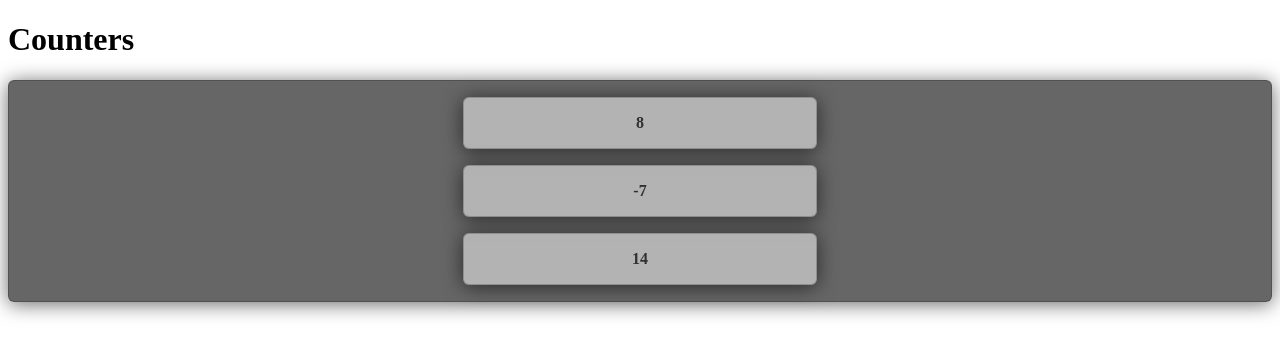
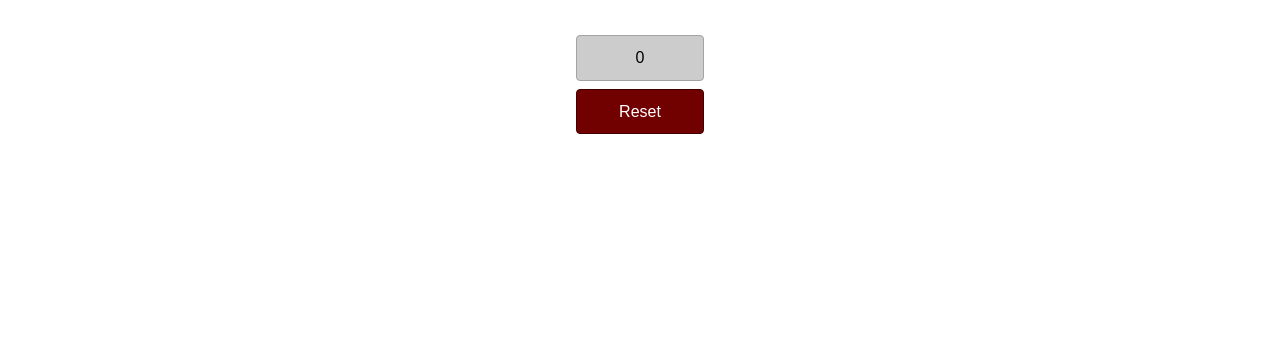
Before and after one commit to sunilkumarba/reactjs-lab, a React (Create React App) app: page / in a window 1280 px wide. Shown: the top 356 px of the page. Built offline with nearby package versions, Linux system fonts and the light colour scheme.

Commit message:
Update 7 files Added Click Counter page and components

```diff
--- a/src/App.jsx
+++ b/src/App.jsx
@@ -1,12 +1,14 @@
-import CountersPage from "pages/CountersPage";
-import UsersListPage from "pages/UsersListPage";
+// import CountersPage from "pages/CountersPage";
+// import UsersListPage from "pages/UsersListPage";
+import ClickCounterPage from "pages/ClickCounterPage/ClickCounterPage";
 import "./styles.css";
 
 export default function App() {
   return (
     <>
       {/* <UsersListPage /> */}
-      <CountersPage />
+      {/* <CountersPage /> */}
+      <ClickCounterPage />
     </>
   );
 }
--- /dev/null
+++ b/src/components/ClickCounter/ClickCounter.jsx
@@ -0,0 +1,35 @@
+import { useRef, useState } from "react";
+import styles from "./ClickCounter.module.css";
+
+export default function ClickCounter({ start }) {
+  const { current: initialState } = useRef({ start });
+  const [count, setCount] = useState(start);
+
+  const handleIncrementClick = () => {
+    setCount((pc) => pc + 1);
+  };
+
+  const handleReset = () => {
+    setCount(initialState.start);
+  };
+
+  return (
+    <div className={styles["click-counter-container"]}>
+      <button
+        className={styles["btn-counter"]}
+        onClick={handleIncrementClick}
+        title="Increment count"
+      >
+        {count}
+      </button>
+
+      <button
+        className={styles["btn-reset"]}
+        onClick={handleReset}
+        title="Reset count"
+      >
+        Reset
+      </button>
+    </div>
+  );
+}
--- /dev/null
+++ b/src/components/ClickCounter/ClickCounter.module.css
@@ -0,0 +1,36 @@
+.click-counter-container {
+  font-size: 1.2rem;
+  padding: 1em;
+  display: flex;
+  flex-direction: column;
+  gap: 0.5rem;
+  width: max(20rem, 80%);
+  margin: 1rem auto;
+  justify-content: center;
+  align-items: center;
+}
+
+button {
+  min-width: 8rem;
+  font-size: 1rem;
+  padding: 0.8em;
+  cursor: pointer;
+  border-radius: 4px;
+}
+
+.btn-counter {
+  background-color: rgb(204, 204, 204);
+  border: 1px solid rgb(163, 163, 163);
+}
+.btn-counter:hover {
+  background-color: rgb(219, 219, 219);
+}
+
+.btn-reset {
+  background-color: rgb(113, 0, 0);
+  color: white;
+  border: 1px solid rgb(64, 0, 0);
+}
+.btn-reset:hover {
+  background-color: rgb(133, 1, 1);
+}
--- /dev/null
+++ b/src/components/ClickCounter/index.jsx
@@ -0,0 +1 @@
+export { default } from "./ClickCounter";
--- /dev/null
+++ b/src/pages/ClickCounterPage/ClickCounterPage.jsx
@@ -0,0 +1,19 @@
+import ClickCounter from "components/ClickCounter/ClickCounter";
+import { useEffect, useState } from "react";
+
+export default function ClickCounterPage(props) {
+  const [counterStart, setCounterStart] = useState(0);
+
+  useEffect(() => {
+    const intervalId = setInterval(() => {
+      setCounterStart((Math.random() * 50) << 0);
+    }, 500);
+
+    return () => clearInterval(intervalId);
+  }, []);
+  return (
+    <>
+      <ClickCounter start={counterStart} />
+    </>
+  );
+}
--- /dev/null
+++ b/src/pages/ClickCounterPage/index.jsx
@@ -0,0 +1 @@
+export {default} from "./ClickCounterPage"
```
Also changed, not shown: .codesandbox/tasks.json (added).
